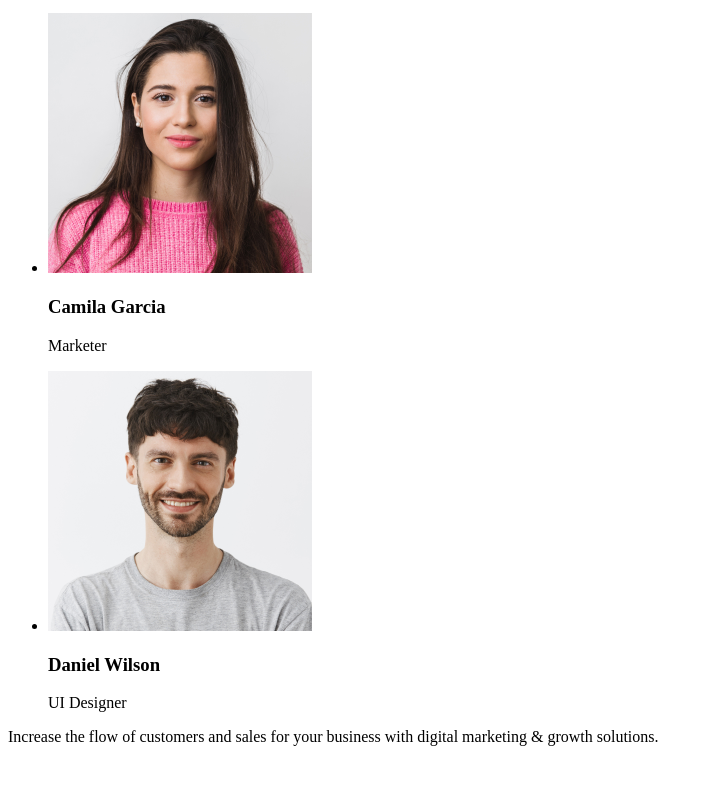
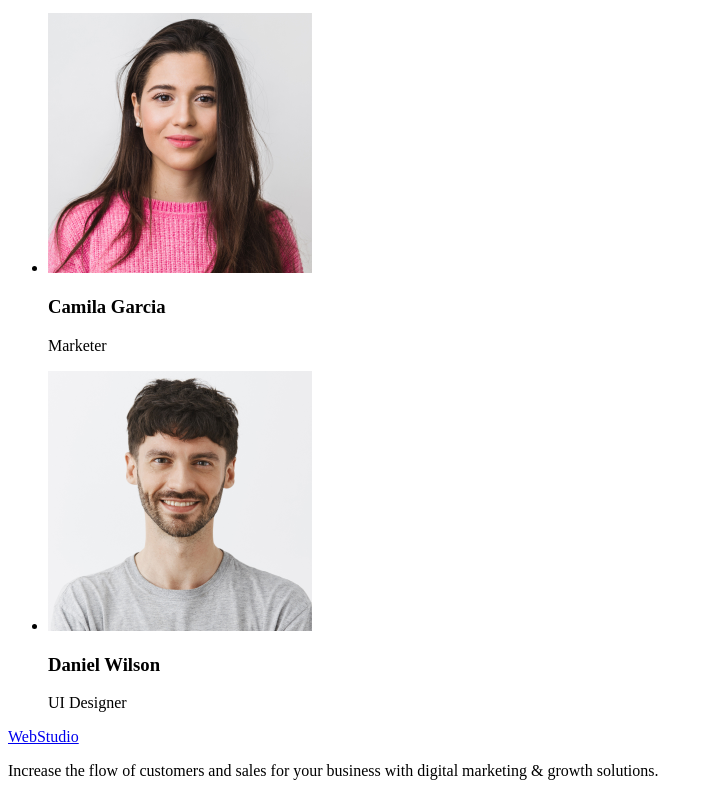
Before and after one commit to mari-symonenko/goit-markup-hw-01, a plain HTML site: page index.html in a window 1280 px wide. Shown: the part 1336-2132 px from the top of the page, without its empty margins (0-713 px from the left). Before the commit the page ends 2098 px from the top, so only its background shows below. Drawn offline with Linux system fonts and the light colour scheme.

Commit message:
Update index.html

```diff
--- a/index.html
+++ b/index.html
@@ -112,6 +112,7 @@
     </main>
 
     <footer>
+      <a href="./index.html">WebStudio</a>
       <p>
         Increase the flow of customers and sales for your business with digital
         marketing & growth solutions.
```
